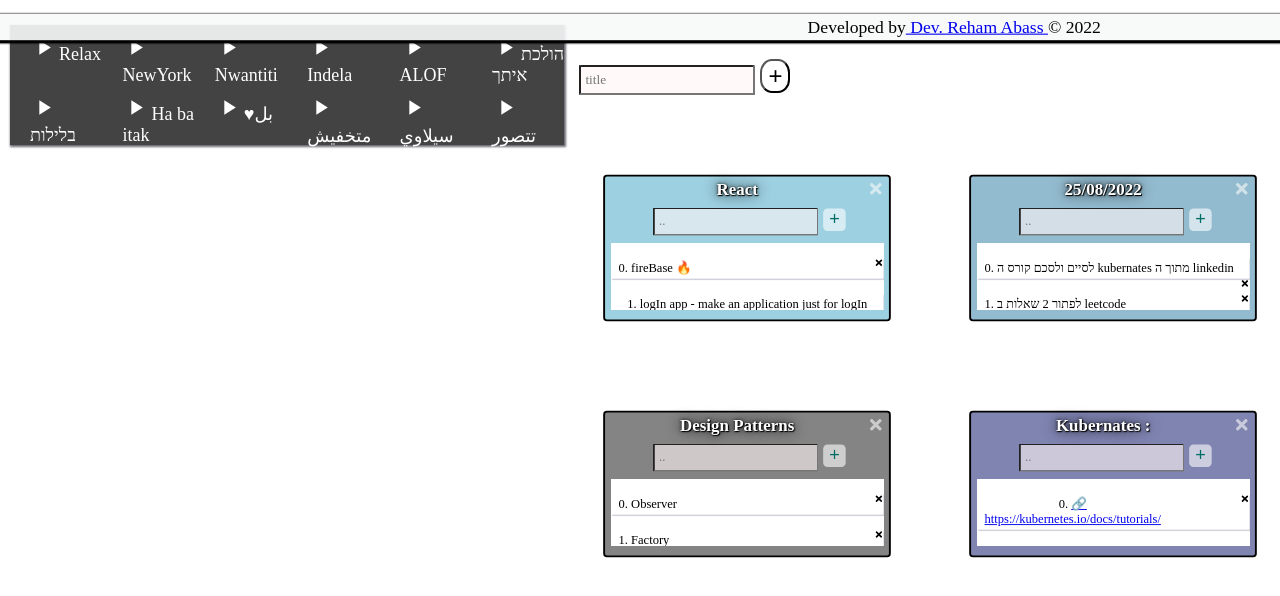
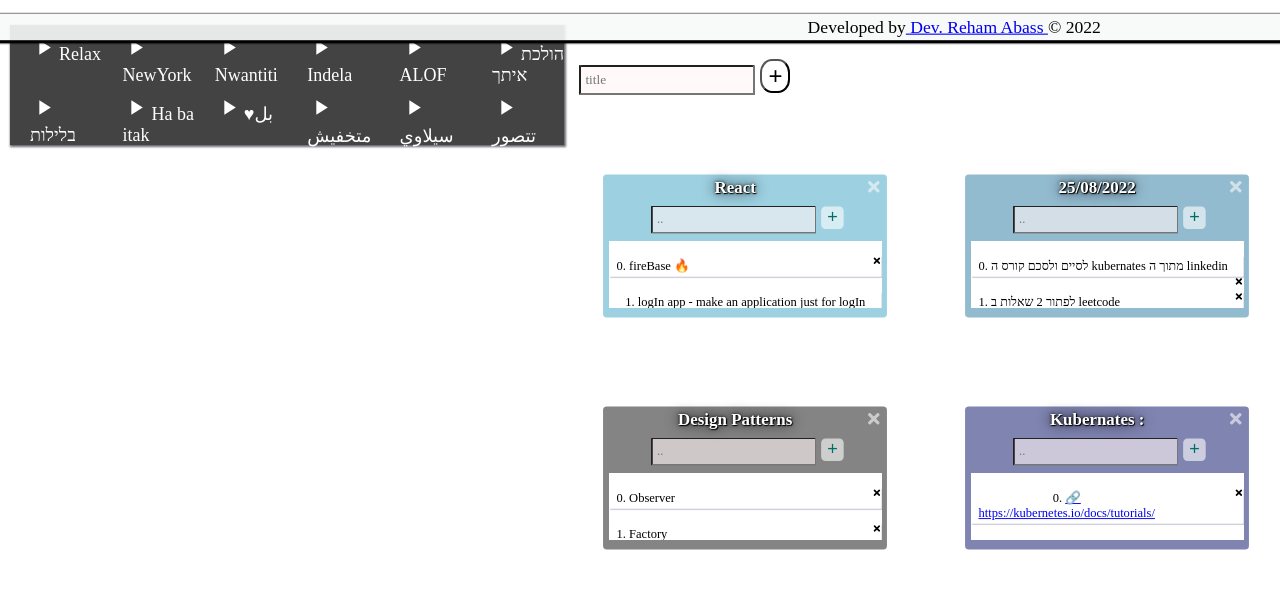
Before and after one commit to rehamAbass/to-do-v3, a React (Create React App) app: page / in a window 1280 px wide. Shown: the top 596 px of the page. Built offline with nearby package versions, Linux system fonts and the light colour scheme; data requests are answered from the project's data file; a web font is replaced by a local one.

Commit message:
Update Card.css

```diff
--- a/src/components/Card/Card.css
+++ b/src/components/Card/Card.css
@@ -10,7 +10,7 @@
     align-content: center;
     text-align: center;
     content: none;
-    border: 2px solid rgb(0,0,0);
+    border: 2px 2px solid rgb(20,20,20,0.9);
     transition: transform 0.5s ease-out;
     width: 300px;
     font-weight: 600;
```
